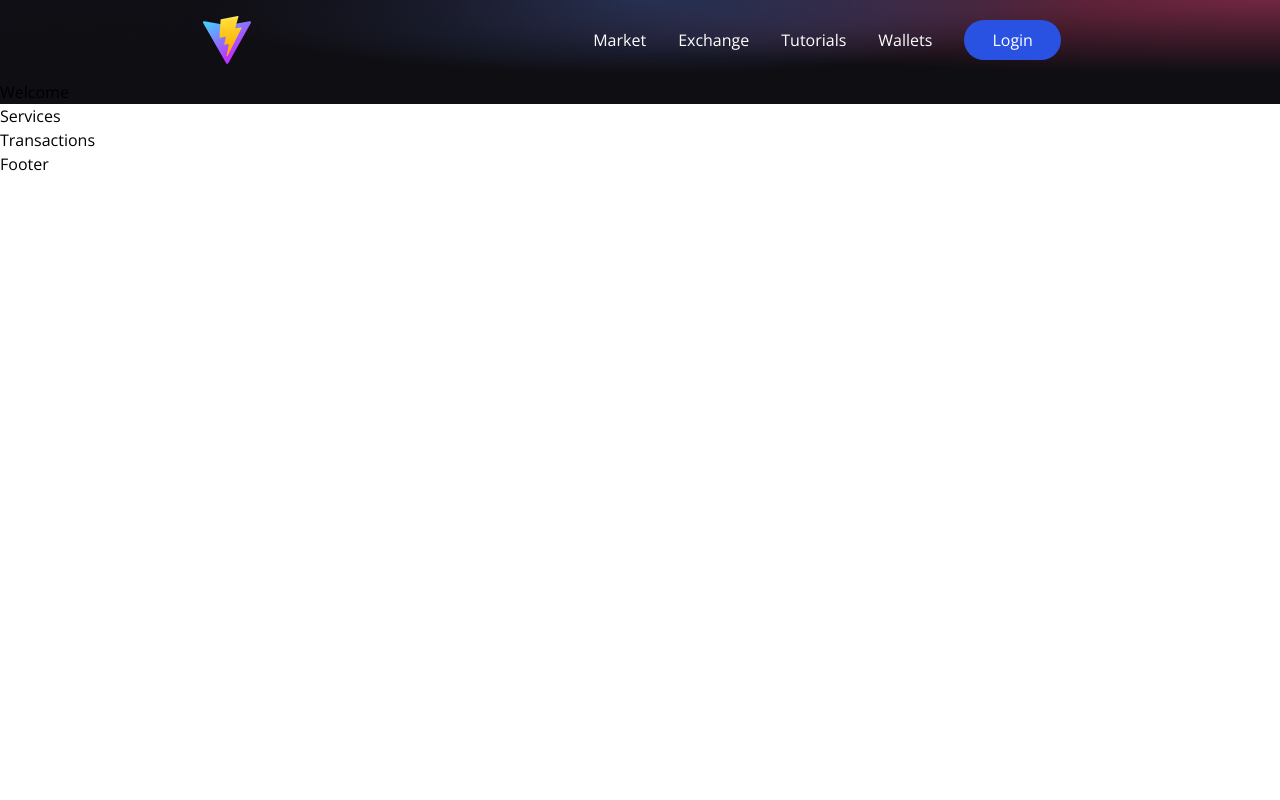
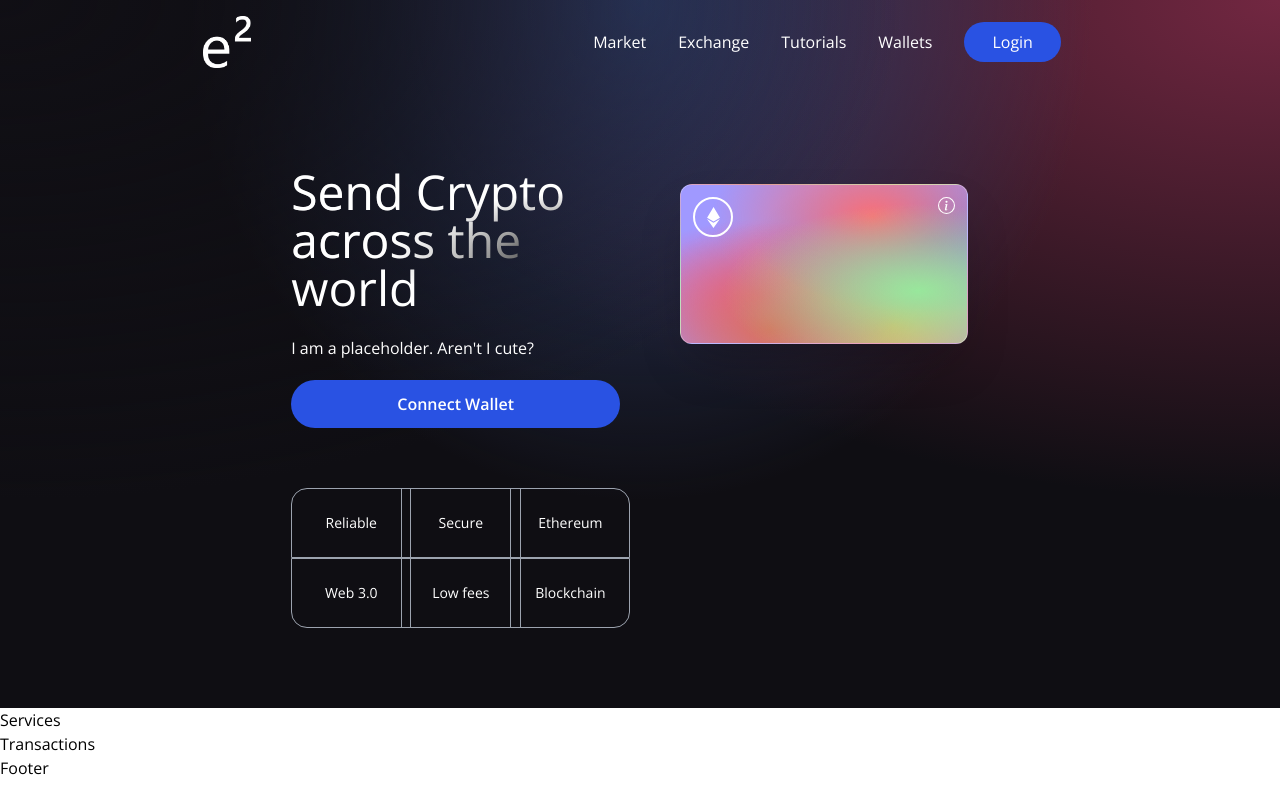
Before and after one commit to picojun/ether-exchange, a React (Vite) app in the folder client/: page / in a window 1280 px wide. Built offline with nearby package versions, Linux system fonts and the light colour scheme.

Commit message:
create logo, create landing left half, begin eth. card

```diff
--- a/client/src/components/Navbar.jsx
+++ b/client/src/components/Navbar.jsx
@@ -17,7 +17,7 @@
     <nav className="w-full flex md:justify-center justify-between items-center p-4">
       <div className="md:flex-[0.5] flex-initial justify-center items-center">
         <img
-          src="../../public/vite.svg"
+          src="../../public/e2.png"
           alt="logo"
           className="w-12 cursor-pointer"
         />
@@ -50,7 +50,10 @@
             flex flex-col justify-start items-end rounded-md blue-glassmorphism text-white animate-slide-in"
           >
             <li className="text-xl w-full my-2">
-              <AiOutlineClose onClick={() => setToggleMenu(false)} />
+              <AiOutlineClose
+                onClick={() => setToggleMenu(false)}
+                classname="cursor-pointer"
+              />
             </li>
             {categories.map((item, index) => (
               <NavbarItem
--- a/client/src/components/Welcome.jsx
+++ b/client/src/components/Welcome.jsx
@@ -1,7 +1,56 @@
 import React from "react";
+import { AiFillPlayCircle } from "react-icons/ai";
+import { SiEthereum } from "react-icons/si";
+import { BsInfoCircle } from "react-icons/bs";
+import Loader from "./Loader";
+
+const commonStyles =
+  "min-h-[70px] sm:px-0 px-2 sm:min-w-[120px] flex items-center justify-center border-[0.5px] border-gray-400 text-sm font-light text-white";
 
 const Welcome = () => {
-  return <div>Welcome</div>;
+  const connectWallet = () => {};
+
+  return (
+    <div className="flex w-full justify-center items-center">
+      <div className="flex md:flex-row flex-col items-start justify-between md:p-20 py-12 px-4">
+        <div className="flex flex-1 justify-start flex-col md:mr-10">
+          <h1 className="text-3xl sm:text-5xl text-white text-gradient py-1">
+            Send Crypto <br /> across the world
+          </h1>
+          <p className="text-left mt-5 text-white font-light md:w-9/12 w-11/12 text-base">
+            I am a placeholder. Aren't I cute?
+          </p>
+          <button
+            type="button"
+            onClick={connectWallet}
+            className="flex flex-row justify-center items-center my-5 bg-[#2952E3] p-3 rounded-full cursor-pointer hover:bg-[#2546BD]"
+          >
+            <p className="text-white text-base font-semibold">Connect Wallet</p>
+          </button>
+          <div className="grid sm:grid-cols-3 grid-cols-2 w-full mt-10">
+            <div className={`rounded-tl-2xl ${commonStyles}`}>Reliable</div>
+            <div className={`${commonStyles}`}>Secure</div>
+            <div className={`rounded-tr-2xl ${commonStyles}`}>Ethereum</div>
+            <div className={`rounded-bl-2xl ${commonStyles}`}>Web 3.0</div>
+            <div className={`${commonStyles}`}>Low fees</div>
+            <div className={`rounded-br-2xl ${commonStyles}`}>Blockchain</div>
+          </div>
+        </div>
+        <div className="flex flex-col flex-1 items-center justify-start w-full md:mt-0 mt-10">
+          <div className="p-3 justify-end items-start flex-col rounded-xl h-40 sm:w-72 w-full my-5 eth-card white-glassmorphism shadow-2xl">
+            <div className="flex justify-between flex-col w-full height-full">
+              <div className="flex justify-between items-start">
+                <div className="w-10 h-10 rounded-full border-2 border-white flex justify-center items-center">
+                  <SiEthereum fontSize={21} color="white" />
+                </div>
+                <BsInfoCircle fontSize={17} color="white" />
+              </div>
+            </div>
+          </div>
+        </div>
+      </div>
+    </div>
+  );
 };
 
 export default Welcome;
```
Also changed, not shown: client/public/e2.png (added).
